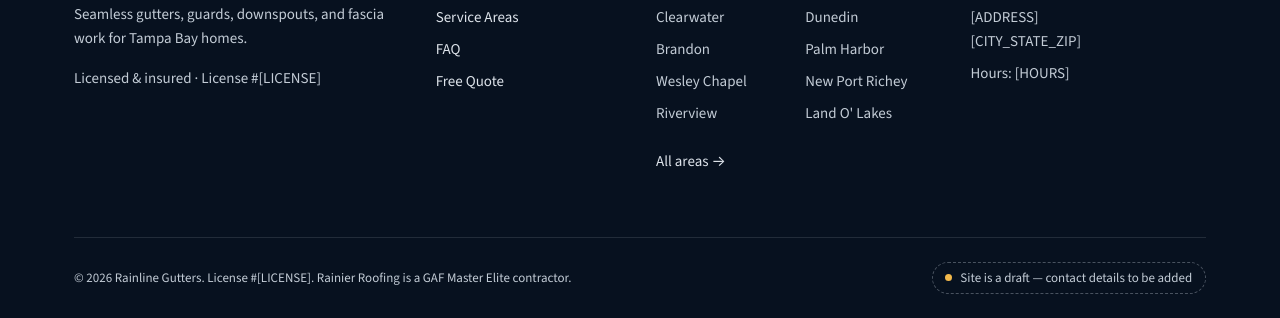
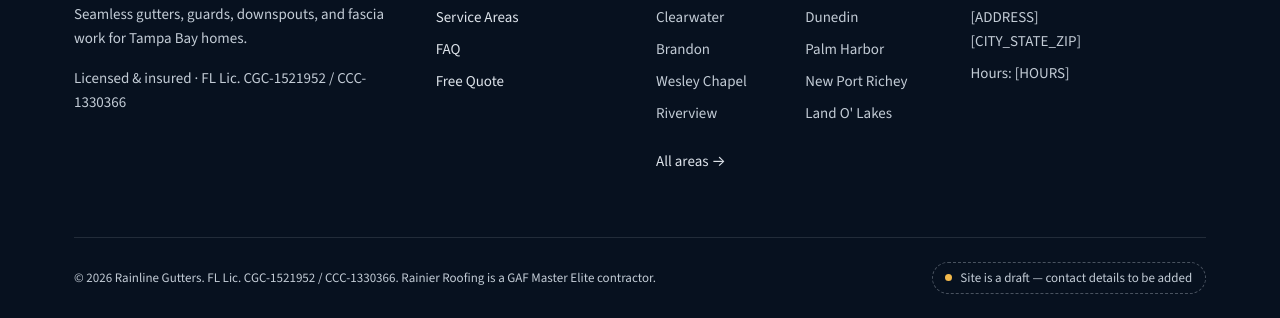
Before and after one commit to sasmar-tech/rainlinegutters-site, a plain HTML site: page about.html in a window 1280 px wide. Shown: the part 3158-3476 px from the top of the page. Drawn offline with nearby package versions, Linux system fonts and the light colour scheme.

Commit message:
Add license numbers

```diff
--- a/about.html
+++ b/about.html
@@ -194,8 +194,7 @@
           </a>
           <p class="footer-tie">From the team behind Rainier Roofing.</p>
           <p>Seamless gutters, guards, downspouts, and fascia work for Tampa Bay homes.</p>
-          <p>Licensed &amp; insured · License #[LICENSE]</p>
-          <!-- TODO: replace [LICENSE] with the actual Florida license number(s). -->
+          <p>Licensed &amp; insured · FL Lic. CGC-1521952 / CCC-1330366</p>
         </div>
         <div>
           <h2>Explore</h2>
@@ -227,7 +226,7 @@
         </div>
       </div>
       <div class="footer-bottom">
-        <p class="mb-0">&copy; <span id="year">2025</span> Rainline Gutters. License #[LICENSE]. Rainier Roofing is a GAF Master Elite contractor.</p>
+        <p class="mb-0">&copy; <span id="year">2025</span> Rainline Gutters. FL Lic. CGC-1521952 / CCC-1330366. Rainier Roofing is a GAF Master Elite contractor.</p>
         <p class="draft-note mb-0">Site is a draft — contact details to be added</p>
       </div>
     </div>
```
Also changed, not shown: areas.html (+2 -3 lines), contact.html (+2 -3 lines), faq.html (+2 -3 lines), index.html (+2 -3 lines), services.html (+2 -3 lines).
